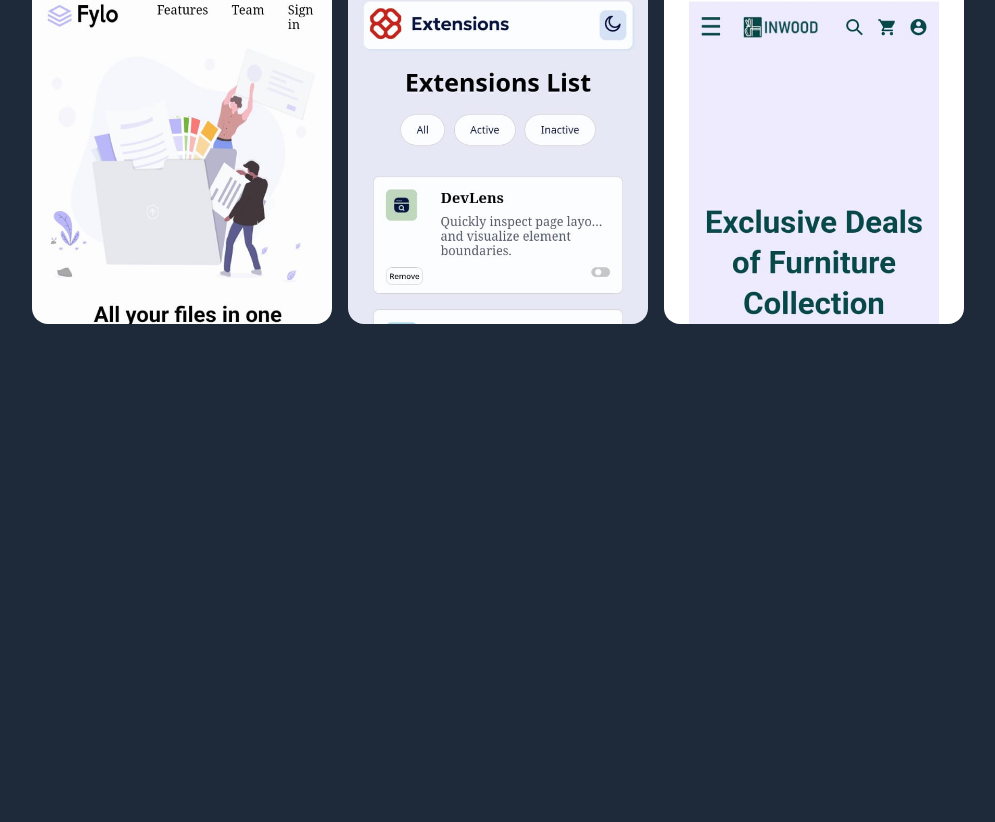
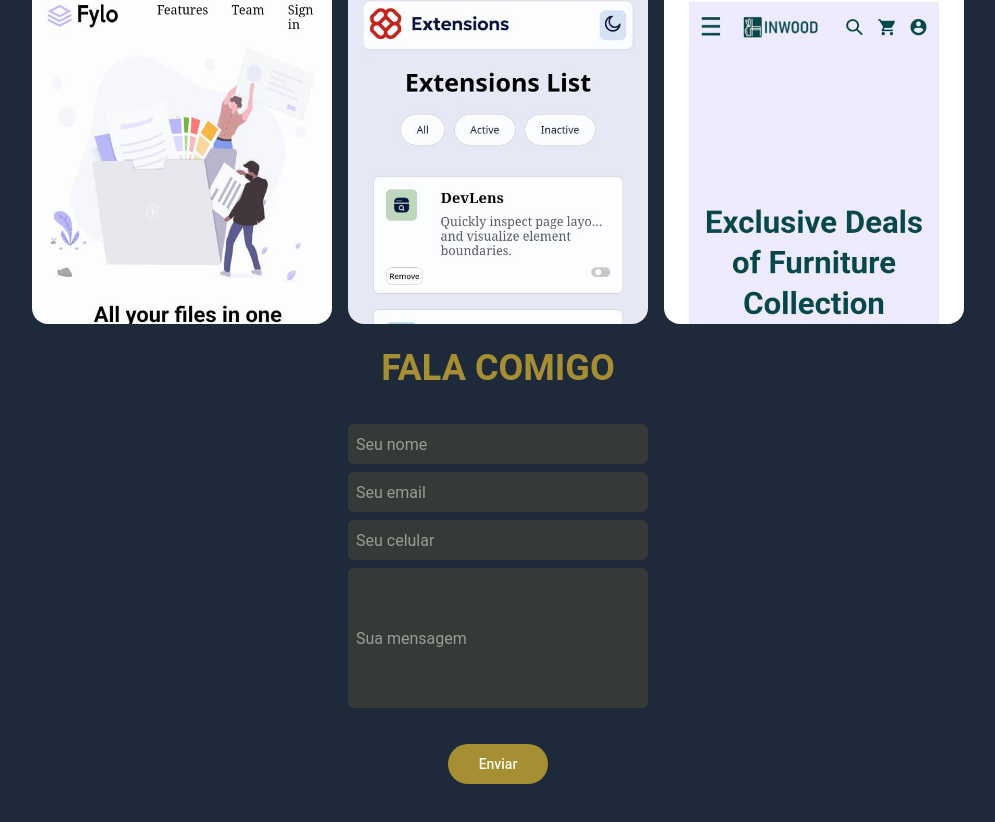
Before and after one commit to Paulo-Borges/reactPortifolio, a React (Vite) app: page / in a window 1280 px wide. Shown: the part 1752-2574 px from the top of the page, without its empty margins (142-1137 px from the left). Before the commit the page ends 2100 px from the top, so only its background shows below. Built offline with nearby package versions, Linux system fonts and the light colour scheme.

Commit message:
Starting Form component

```diff
--- a/src/App.tsx
+++ b/src/App.tsx
@@ -212,6 +212,43 @@ function App() {
           </div>
         </div>
       </section>
+      <section
+        id="contato"
+        className="flex flex-col items-center pt-28 w-[1280px] lg:w-[1000px] h-[500px] gap-9"
+      >
+        <h1 className="flex justify-center text-4xl font-bold my-10 text-amber-300/60 pl-30">
+          FALA COMIGO
+        </h1>
+        <form className=" flex flex-col gap-2">
+          <input
+            type="text"
+            placeholder="Seu nome"
+            className="bg-amber-300/10 rounded-md h-[40px] w-[300px] text-amber-50 placeholder:text-amber-50/50 placeholder:pl-2"
+          />
+          <input
+            type="email"
+            placeholder="Seu email"
+            className="bg-amber-300/10 rounded-md h-[40px] w-[300px]  text-amber-50 placeholder:text-amber-50/50 placeholder:pl-2"
+          />
+          <input
+            type="tel"
+            placeholder="Seu celular"
+            className="bg-amber-300/10 rounded-md h-[40px] w-[300px]  text-amber-50 placeholder:text-amber-50/50 placeholder:pl-2"
+          />
+          <input
+            type="text"
+            placeholder="Sua mensagem"
+            className="bg-amber-300/10 rounded-md h-[140px] w-[300px]  text-amber-50 placeholder:text-amber-50/50 placeholder:pl-2"
+          />
+        </form>
+        <div>
+          <button className="bg-amber-300/60  rounded-3xl hover:bg-amber-300 flex w-[100px] h-[40px] justify-center items-center">
+            <a href="#contato" className="text-sm text-amber-50 font-medium">
+              Enviar
+            </a>
+          </button>
+        </div>
+      </section>
     </>
   );
 }
```
